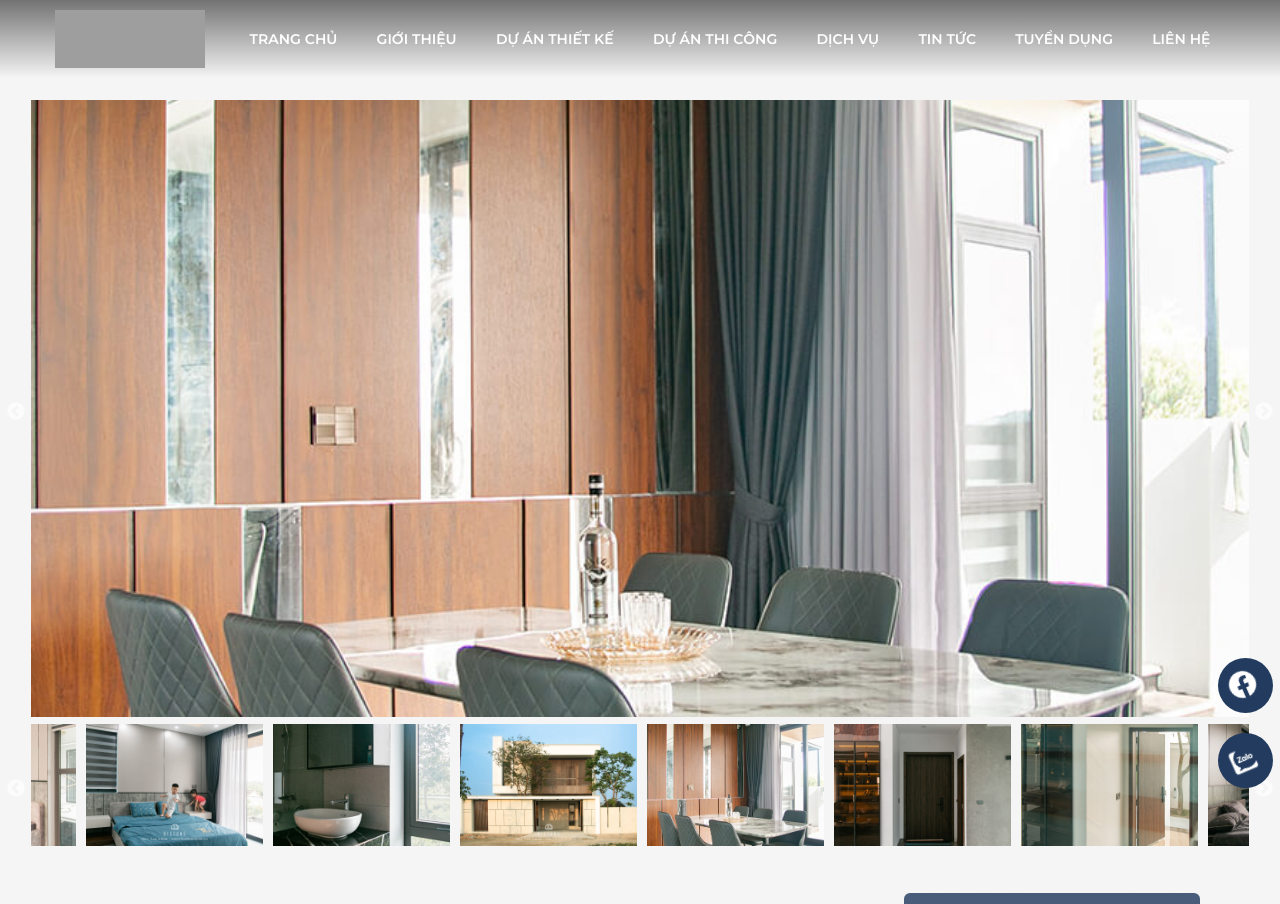
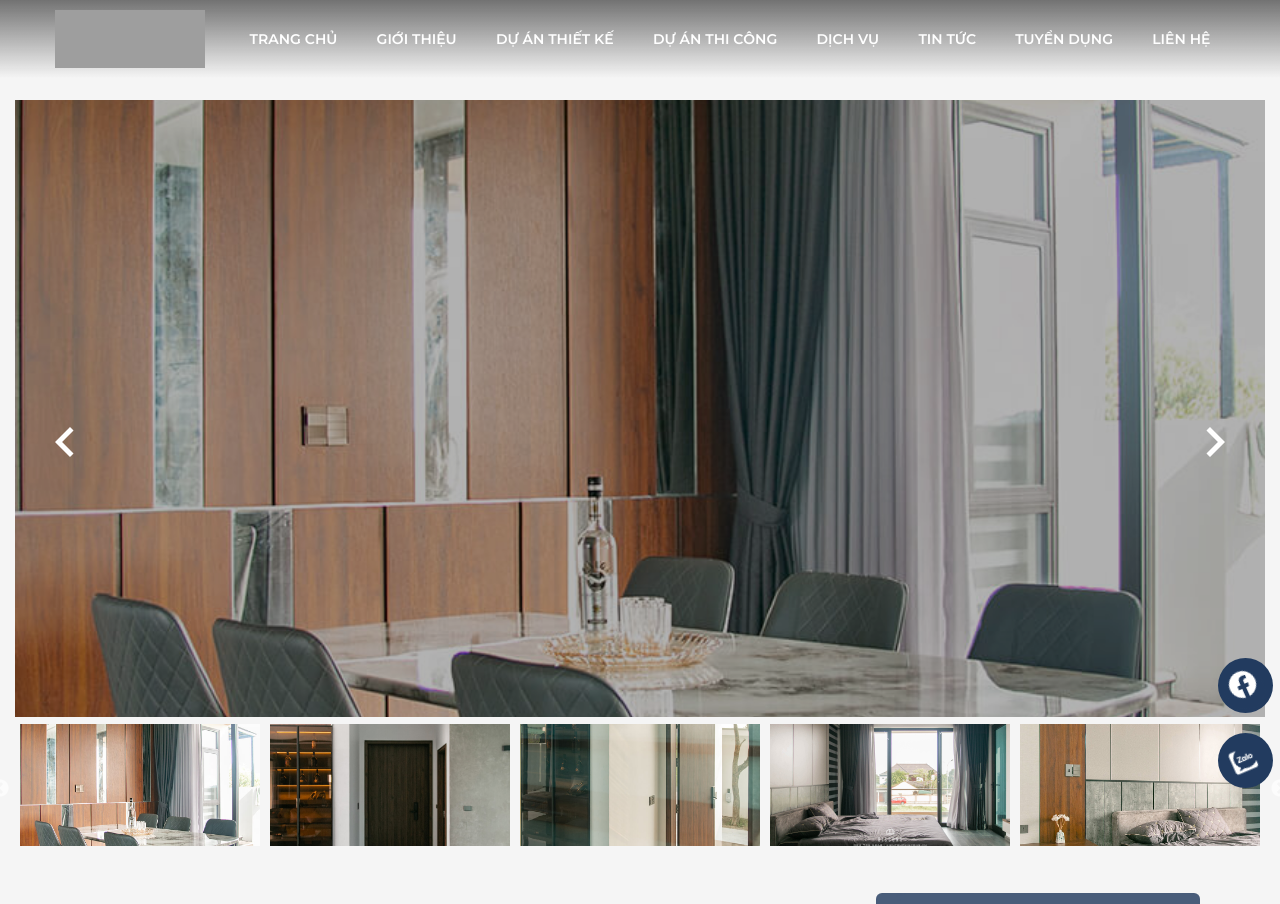
Before and after one commit to nhhabc/architecture-web, a Next.js app: page /product-detail in a window 1280 px wide. Shown: the top 904 px of the page. Built offline with nearby package versions, Linux system fonts and the light colour scheme; grey boxes are pictures that could not be loaded.

Commit message:
fix: 06/10

```diff
--- a/components/detail-product/ArticleDetail.tsx
+++ b/components/detail-product/ArticleDetail.tsx
@@ -1,4 +1,4 @@
-import { Box, Button, Flex, Input, Link, Select, Text, Textarea } from "@chakra-ui/react";
+import { Box, Button, Flex, Grid, Input, Link, Select, Text, Textarea } from "@chakra-ui/react";
 import React from "react";
 import { AiFillHome } from "react-icons/ai";
 import { FaFacebook, FaTwitter, FaUser, FaYoutube } from "react-icons/fa";
@@ -8,8 +8,8 @@ import category2 from "../../public/images/category2.jpg";
 
 const ArticleDetail = () => {
   return (
-    <Flex p={["40px 10px","40px 10px","40px 10px","40px 80px"]} flexDir={["column","column","row","row"]}>
-      <Flex flexDir={"column"} w={["100%","100%","60%","70%"]}>
+    <Flex p={["40px 10px","40px 10px","40px 60px","40px 80px"]} flexDir={["column","column","row","row"]}>
+      <Flex flexDir={"column"} w={["100%","100%","70%","70%"]}>
         <Text
           fontSize={["28px","28px","28px","40px"]}
           fontWeight={700}
@@ -20,8 +20,8 @@ const ArticleDetail = () => {
         >
           COZRUM HOME RESIDENCE
         </Text>
-        <Flex flexDir={["column","column","column","row"]}>
-          <Flex flexDir={"column"} w={["100%","100%","100%","300px"]} mb={[5,5,5,0]}>
+        <Grid templateColumns={["repeat(2, 1fr)","repeat(2, 1fr)","repeat(2, 1fr)","repeat(4, 1fr)"]} gap={2}>
+          <Flex flexDir={"column"}  mb={[5,5,5,0]}>
             <Flex alignItems={"center"}>
               <AiFillHome fontSize={"30px"} />
               <Text sx={text}>Kiểu nhà</Text>
@@ -29,7 +29,7 @@ const ArticleDetail = () => {
             <Text sx={title}>Khách sạn</Text>
           </Flex>
 
-          <Flex flexDir={"column"} w={["100%","100%","100%","300px"]} mb={[5,5,5,0]}>
+          <Flex flexDir={"column"}  mb={[5,5,5,0]}>
             <Flex>
               <FaUser fontSize={"30px"} />
               <Text sx={text}>Chủ đầu tư</Text>
@@ -37,7 +37,7 @@ const ArticleDetail = () => {
             <Text sx={title}></Text>
           </Flex>
 
-          <Flex flexDir={"column"} w={["100%","100%","100%","300px"]} mb={[5,5,5,0]}>
+          <Flex flexDir={"column"}  mb={[5,5,5,0]}>
             <Flex>
               <MdLocationOn fontSize={"30px"} />
               <Text sx={text}>Địa điểm</Text>
@@ -45,16 +45,16 @@ const ArticleDetail = () => {
             <Text sx={title}>Bình Thạnh, TP.Hồ Chí Minh</Text>
           </Flex>
 
-          <Flex flexDir={"column"} w={["100%","100%","100%","300px"]} mb={[5,5,5,0]}>
+          <Flex flexDir={"column"}  mb={[5,5,5,0]}>
             <Flex>
               <BsBuildingFill fontSize={"30px"} />
               <Text sx={text}>Diện tích sàn</Text>
             </Flex>
             <Text sx={title}></Text>
           </Flex>
-        </Flex>
+        </Grid>
       </Flex>
-      <Flex w={["100%","100%","40%","30%"]} ml={[0,0,0,10]} flexDir={"column"}>
+      <Flex w={["100%","100%","30%","30%"]} ml={[0,0,0,10]} flexDir={"column"}>
         <Flex
           w={"100%"}
           h={"260px"}
@@ -80,13 +80,13 @@ const ArticleDetail = () => {
             pos={"absolute"}
             flexDirection={"column"}
             alignItems={"center"}
+            justifyContent={"center"}
             p={"40px 25px"}
-            justifyContent={"center"}
           >
             <Text
               textTransform={"uppercase"}
               color={"white"}
-              fontSize={"28px"}
+              fontSize={["16px","16px","16px","28px"]}
               fontWeight={700}
               lineHeight={"1.3em"}
               mb={"20px"}
@@ -225,7 +225,7 @@ const title = {
 const boxIcon = {
   bg: "#fff",
   borderRadius: "10%",
-  padding: "15px",
+  padding: ["10px","10px","10px","15px"],
   margin: "0 5px",
 };
 const input = {
--- a/components/detail-product/SliderDetail.tsx
+++ b/components/detail-product/SliderDetail.tsx
@@ -13,28 +13,19 @@ import detail10 from "../../public/images/detail10.jpg";
 import Slider from "react-slick";
 import { MdKeyboardArrowLeft, MdKeyboardArrowRight } from "react-icons/md";
 
-const settings = {
-  dots: false,
-  infinity:true,
-  arrows: true,
-  fade: true,
-  slidesToShow: 1,
-  slidesToScroll: 1,
-};
-
 const settingsSelect = {
   dots: false,
   infinite: true,
-  slidesToShow: 6,
+  slidesToShow: 5,
   slidesToScroll: 1,
-  centerMode: true,
+  // centerMode: true,
   focusOnSelect: true,
   responsive: [
     {
       breakpoint: 1024,
       settings: {
         dots: false,
-        slidesToShow: 4,
+        slidesToShow: 5,
       },
     },
     {
@@ -55,20 +46,67 @@ const settingsSelect = {
 };
 
 const SliderDetail = () => {
+  const NextArrow = ({ onClick }: any) => (
+    <Box
+      onClick={onClick}
+      pos={"absolute"}
+      zIndex={5}
+      top={"50%"}
+      right={5}
+      color={"#fff"}
+      fontSize={"60px"}
+      fontWeight={700}
+    >
+      <MdKeyboardArrowRight />
+    </Box>
+  );
+
+  const PrevArrow = ({ onClick }: any) => (
+    <Box
+      onClick={onClick}
+      pos={"absolute"}
+      zIndex={5}
+      top={"50%"}
+      left={5}
+      color={"#fff"}
+      fontSize={"60px"}
+      fontWeight={700}
+    >
+      <MdKeyboardArrowLeft />
+    </Box>
+  );
+  const settings = {
+    dots: false,
+    infinity: true,
+    arrows: true,
+    fade: true,
+    slidesToShow: 1,
+    slidesToScroll: 1,
+    nextArrow: <NextArrow />,
+    prevArrow: <PrevArrow />,
+  };
   const [nav1, setNav1] = useState<any>();
   const [nav2, setNav2] = useState<any>();
+
   return (
-    <Container maxW={"1250px"} mt={"100px"}>
+    <Container maxW={"1250px"} mt={["0px","0px","0px","100px"]} padding={["20px","20px","60px","0px"]}>
       <Box className="slider-nav" pos={"relative"}>
         <Slider
           {...settings}
           ref={(slider1) => setNav1(slider1)}
           asNavFor={nav2}
-          nextArrow={<Box><MdKeyboardArrowLeft /></Box>}
-          prevArrow={<Box><MdKeyboardArrowRight /></Box>}
         >
           {imgDummy.map((item: any, i: any) => (
-            <Box key={i}>
+            <Box key={i} pos={"relative"}>
+              <Box
+                pos={"absolute"}
+                top={0}
+                left={0}
+                w={"100%"}
+                h={"100%"}
+                bg={"#000"}
+                opacity={0.3}
+              ></Box>
               <Box>
                 <Image
                   w={"100%"}
@@ -89,7 +127,7 @@ const SliderDetail = () => {
           asNavFor={nav1}
         >
           {imgDummy2.map((item: any, i: any) => (
-            <Box key={i} p={"0 5px"}>
+            <Box key={i} p={"0 5px"} pos={"relative"}>
               <Box>
                 <Image
                   w={"100%"}
--- a/components/layout/Footer.tsx
+++ b/components/layout/Footer.tsx
@@ -18,7 +18,7 @@ const Footer = () => {
       <Box
         position={"absolute"}
         transform={"translate(-50%, -50%)"}
-        top={["-7%", "-15%", "-15%", "-15%"]}
+        top={["-7%", "-10%", "-10%", "-15%"]}
         left={"50%"}
         bgImage={banner_ft.src}
         w={["95%", "95%", "95%", "80%"]}
```
